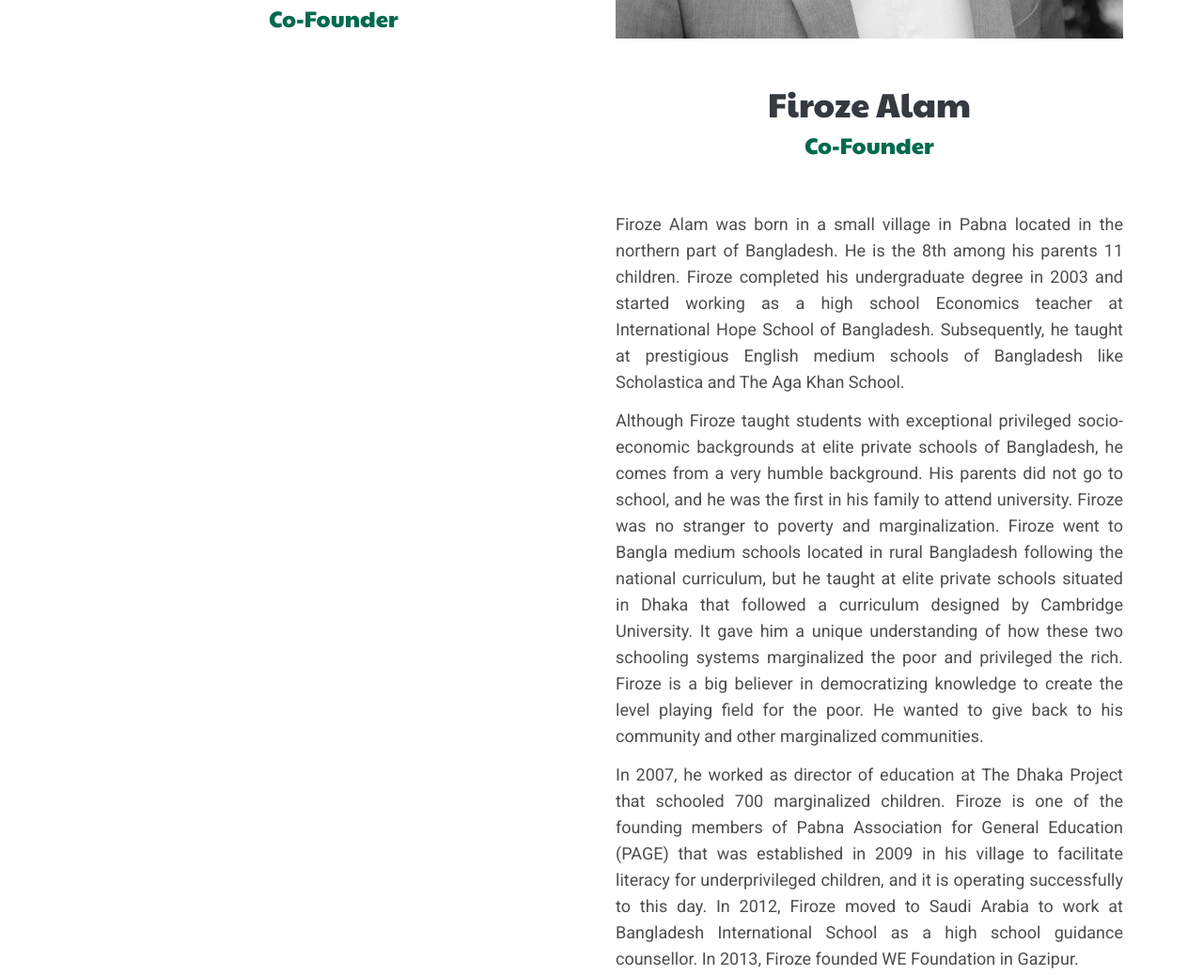
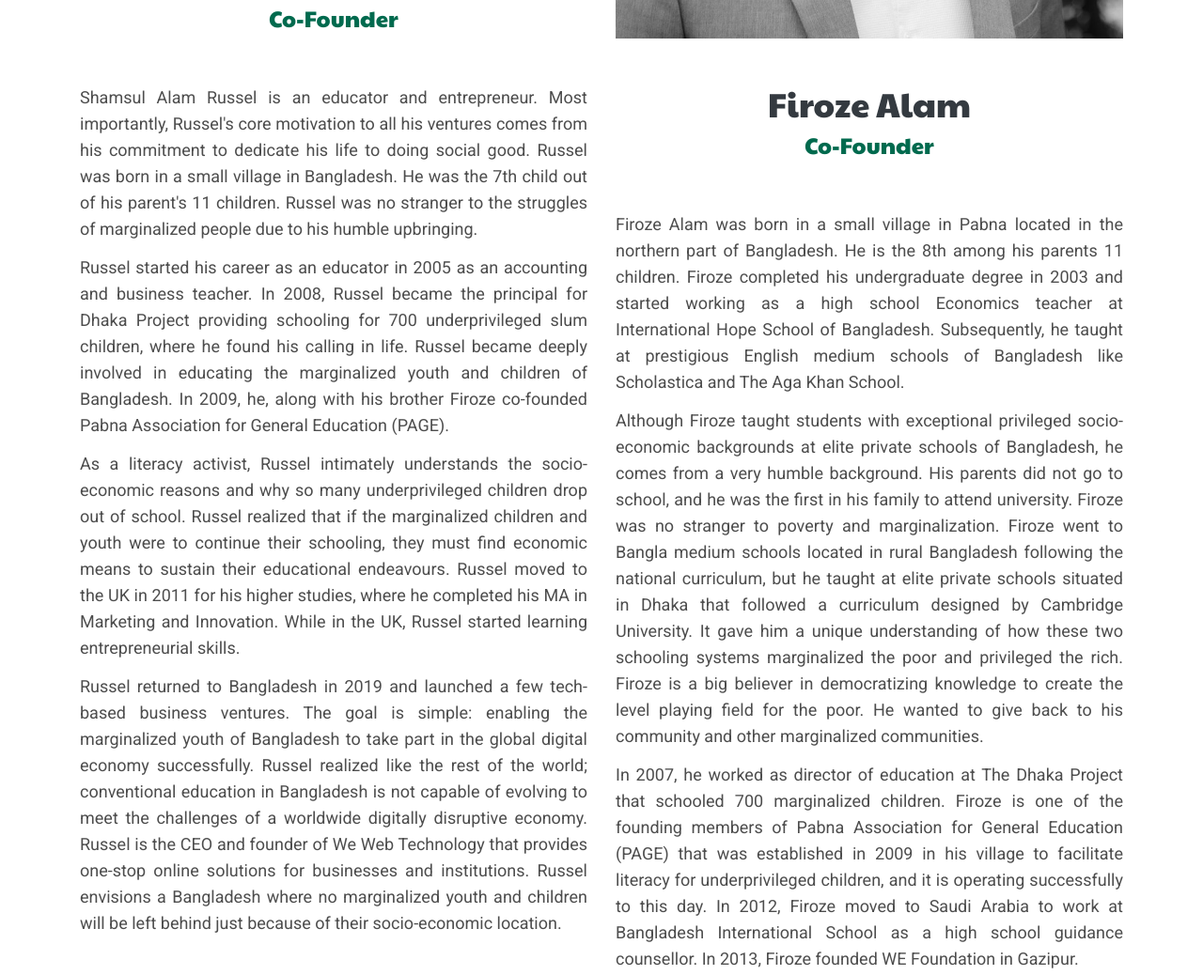
Before and after one commit to zoayweb/pagebangladesh, a plain HTML site: page founder.html in a window 1280 px wide. Shown: the part 1243-2281 px from the top of the page at 94% size. Drawn offline with nearby package versions, Linux system fonts and the light colour scheme; some packages are replaced by stand-ins of ours; a script that the page names is missing; a web font is replaced by a local one.

Commit message:
Update founder.html

```diff
--- a/founder.html
+++ b/founder.html
@@ -139,6 +139,16 @@
             <h1 class="text-dark text-center">Shamsul Alam Russell</h1>
             <h3 class="text-center">Co-Founder</h3>
             <div class="pb-5"></div>
+             <p> Shamsul Alam Russel is an educator and entrepreneur. Most importantly, Russel's core motivation to all his ventures comes from his commitment to dedicate his life to doing social good. Russel was born in a small village in Bangladesh. He was the 7th child out of his parent's 11 children. Russel was no stranger to the struggles of marginalized people due to his humble upbringing.  </p>
+
+             <p> Russel started his career as an educator in 2005 as an accounting and business teacher. In 2008, Russel became the principal for Dhaka Project providing schooling for 700 underprivileged slum children, where he found his calling in life. Russel became deeply involved in educating the marginalized youth and children of Bangladesh. In 2009, he, along with his brother Firoze co-founded Pabna Association for General Education (PAGE).
+             </p>
+
+             <p>As a literacy activist, Russel intimately understands the socio-economic reasons and why so many underprivileged children drop out of school. Russel realized that if the marginalized children and youth were to continue their schooling, they must find economic means to sustain their educational endeavours. Russel moved to the UK in 2011 for his higher studies, where he completed his MA in Marketing and Innovation. While in the UK, Russel started learning entrepreneurial skills.
+             </p>
+
+             <p> Russel returned to Bangladesh in 2019 and launched a few tech-based business ventures. The goal is simple: enabling the marginalized youth of Bangladesh to take part in the global digital economy successfully. Russel realized like the rest of the world; conventional education in Bangladesh is not capable of evolving to meet the challenges of a worldwide digitally disruptive economy. Russel is the CEO and founder of We Web Technology that provides one-stop online solutions for businesses and institutions. Russel envisions a Bangladesh where no marginalized youth and children will be left behind just because of their socio-economic location.
+             </p>
           </div>
 
              <div class="col-md-6 pt-5">
```
